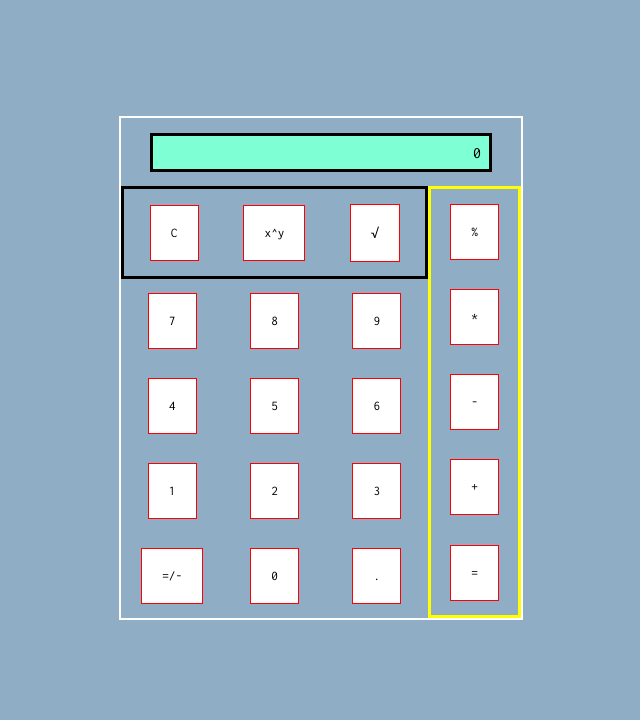
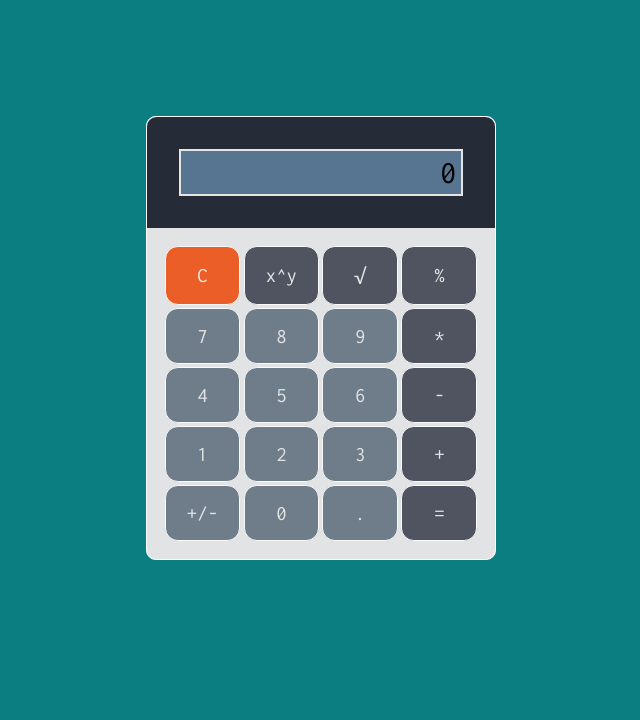
Before and after one commit to mgoncalves3/calculator-v2, a plain HTML site: page index.html in a window 1280 px wide. Shown: the part 250-970 px from the top of the page, without its empty margins (319-959 px from the left). After the commit the page ends 860 px from the top, so only its background shows below. Drawn offline with Linux system fonts and the light colour scheme.

Commit message:
Needs refactoring

```diff
--- a/index.html
+++ b/index.html
@@ -4,10 +4,12 @@
   <meta charset="UTF-8">
   <meta http-equiv="X-UA-Compatible" content="IE=edge">
   <meta name="viewport" content="width=device-width, initial-scale=1.0">
+  <script src="script.js" defer></script>
   <link rel="stylesheet" href="styles.css">
   <link rel="preconnect" href="https://fonts.googleapis.com">
   <link rel="preconnect" href="https://fonts.gstatic.com" crossorigin>
-  <link href="https://fonts.googleapis.com/css2?family=Inconsolata:wght@300;400;700;900&family=Lora:ital@1&display=swap" rel="stylesheet">
+  <link href="https://fonts.googleapis.com/css2?family=Inconsolata:wght@300;400;700;900&family=Lora:ital@1&display=swap"
+    rel="stylesheet">
   <title>The Odin Project \\ Calculator</title>
 </head>
 <body>
@@ -15,9 +17,11 @@
     <p class="sub-title">The Odin Project</p>
     <h1 class="title">Calculator</h1>
   </header>
-
   <div class="wrapper">
+    <div class="display-head">
       <div class="display" id="display">0</div>
+    </div>
+    <div class="button-wrapper">
       <div class="second-functions">
         <button type="button" class="button" id="clear">C</button>
         <button type="button" class="button" id="exponent">x^y</button>
@@ -40,11 +44,16 @@
         <button type="button" class="button number" value="1">1</button>
         <button type="button" class="button number" value="2">2</button>
         <button type="button" class="button number" value="3">3</button>
-      <button type="button" class="button" id="sign" value="sign">=/-</button>
+        <button type="button" class="button" id="sign" value="sign">+/-</button>
         <button type="button" class="button number" id="0" value="0">0</button>
-      <button type="button" class="button" id="point" value="point">.</button>
+        <button type="button" class="button" id="point" value=".">.</button>
       </div>
     </div>
-  <script src="script.js"></script>
+  </div>
+  <div class="copyright">
+    <a href="https://github.com/mgoncalves3"><svg xmlns="http://www.w3.org/2000/svg" width="24" height="24" viewBox="0 0 24 24"><path d="M12 0c-6.626 0-12 5.373-12 12 0 5.302 3.438 9.8 8.207 11.387.599.111.793-.261.793-.577v-2.234c-3.338.726-4.033-1.416-4.033-1.416-.546-1.387-1.333-1.756-1.333-1.756-1.089-.745.083-.729.083-.729 1.205.084 1.839 1.237 1.839 1.237 1.07 1.834 2.807 1.304 3.492.997.107-.775.418-1.305.762-1.604-2.665-.305-5.467-1.334-5.467-5.931 0-1.311.469-2.381 1.236-3.221-.124-.303-.535-1.524.117-3.176 0 0 1.008-.322 3.301 1.23.957-.266 1.983-.399 3.003-.404 1.02.005 2.047.138 3.006.404 2.291-1.552 3.297-1.23 3.297-1.23.653 1.653.242 2.874.118 3.176.77.84 1.235 1.911 1.235 3.221 0 4.609-2.807 5.624-5.479 5.921.43.372.823 1.102.823 2.222v3.293c0 .319.192.694.801.576 4.765-1.589 8.199-6.086 8.199-11.386 0-6.627-5.373-12-12-12z"/></svg></a>
+    <div class="author">Marco Gonçalves</div>
+  </div>
 </body>
+
 </html>
--- a/script.js
+++ b/script.js
@@ -1,3 +1,5 @@
+let newDisplay = [];
+
 let updateDisplay = (e) => {
   let currentDisplay;
   if (result == undefined && defaultState) {
@@ -6,12 +8,13 @@ let updateDisplay = (e) => {
       display.innerText = "0";
       return;
     }
-    currentDisplay = ``;
-  } else {
-    currentDisplay = `${display.innerText}`;
+    // currentDisplay = ``;
   }
   defaultState = false;
-  display.innerText = `${currentDisplay}${e.target.value}`;
+  if (newDisplay.length < 12) {
+    newDisplay.push(e.target.value)
+  }
+  display.innerText = `${newDisplay.join("")}`;
 };
 
 let defaultState = true;
@@ -39,6 +42,7 @@ const reset = () => {
     (num2 = undefined),
     (operation = undefined),
     (result = undefined);
+    (newDisplay = [])
   defaultState = true;
 };
 
@@ -87,7 +91,9 @@ const sqroot = () => {
 }
 
 const getCurrentDisplay = () => {
-  return parseFloat(display.innerText);
+  let current = parseFloat(display.innerText);
+  newDisplay = []
+  return current;
 };
 
 const updateFinalResult = (val) => {
@@ -119,13 +125,12 @@ const changeSign = () => {
   }
 };
 
-const decimalPoint = () => {
-  let currentDisplay = display.innerText;
-
-  if (currentDisplay.includes(".")) {
+function decimalPoint() {
+  if (newDisplay.includes(".")) {
     return;
   }
-  display.innerText += ".";
+  newDisplay.push(".");
+  display.innerText = newDisplay.join("");
   defaultState = false;
 }
 
@@ -143,9 +148,12 @@ function operate (num1, num2, op) {
   if ([...arguments].some(arg => arg === undefined)) return;
 
   let mathResult;
+  let arr = []
   switch (op) {
     case "+":
       mathResult = num1 + num2;
+
+      console.log(arr);
       break;
     case "-":
       mathResult = num1 - num2;
@@ -163,6 +171,7 @@ function operate (num1, num2, op) {
       mathResult = Math.sqrt(num1);
       break;
   }
-  if (!Number.isInteger(mathResult)) return parseFloat(mathResult.toPrecision(8));
+  if (!Number.isInteger(mathResult)) return parseFloat(mathResult.toPrecision(10));
+
   return mathResult;
 }
--- a/styles.css
+++ b/styles.css
@@ -1,7 +1,8 @@
 * {
-  background-color: #90adc6;
+  background-color: #0a7e80;
   font-family: "Inconsolata", "Trebuchet MS", "Lucida Sans Unicode",
     "Lucida Grande", "Lucida Sans", Arial, sans-serif;
+  box-sizing: border-box;
 }
 
 body {
@@ -18,6 +19,7 @@ body {
 
 .title {
   font-size: 3rem;
+  font-weight: 900;
 }
 .sub-title {
   font-family: "Lora", "Times New Roman", Times, serif;
@@ -25,52 +27,122 @@ body {
 }
 
 .wrapper {
-  height: 500px;
-  width: 400px;
-  border: solid white 2px;
-  margin: 100px auto;
-  display: grid;
-  grid-template-areas: "v v v v"
-                       "s s s p"
-                       "m m m p"
-                       "m m m p"
-                       "m m m p"
-                       "m m m p";
+  height: 100%;
+  width: 350px;
+  border: solid white 1px;
+  background-color: #f4f4f4;
+  margin: 1rem auto;
+  border-radius: .6rem;
+}
+
+.display-head {
+  display: flex;
+  justify-content: center;
+  align-items: center;
+  width: 100%;
+  padding: 1rem;
+  grid-area: v;
+  background-color: hsl(220, 20%, 18%);
+  border-top-left-radius: 0.6rem;
+  border-top-right-radius: 0.6rem;
 }
 
 .display {
   text-align: end;
-  grid-area: v;
-  padding: 8px;
-  width: 80%;
-  margin: auto;
-  background-color: aquamarine;
-  border: solid black 3px;
+  padding: 0.3rem;
+  width: 100%;
+  margin: 1rem;
+  background-color: #577590;
+  border: solid #e5e5e5 2px;
+  font-size: 2rem;
+}
+
+.button-wrapper {
+  display: grid;
+  grid-template-areas: "s p"
+                       "m p";
+  padding: 1rem;
+  background-color: #e1e3e4;
+  border-bottom-left-radius: .6rem;
+  border-bottom-right-radius: .6rem;
 }
 
 .primary-functions {
   display: grid;
+  grid-template-rows: repeat(1, 1fr);
+  background-color: inherit;
   grid-area: p;
-  grid-template-rows: repeat(5, 1fr);
-  border: solid yellow 3px;
+}
+
+.primary-functions .button {
+  background-color: #505461;
+  color: #e1e3e4;
 }
 
 .second-functions {
   display: grid;
+  grid-template-columns: repeat(3, 1fr);
   grid-area: s;
-  grid-template-columns: repeat(3, 1fr);
-  border: solid black 3px;
+  background-color: inherit;
+}
+
+.second-functions .button {
+  background-color: #505461;
+  color: #e1e3e4;
 }
 
 .button {
-  margin: auto;
-  border: 0.5px solid red;
-  padding: 20px;
-  background-color: white;
+  margin: 0.1rem;
+  border: 0.5px solid #fafafa;
+  border-radius: .8rem;
+  padding: 1rem;
+  font-size: 1.3rem;
+  color: #e1e3e4;
+}
+
+.button:hover {
+  box-shadow: inset;
+  background-color: #eb5e28;
+  border: 1px solid #eb5e28;
+  transition: all 250ms ease-in-out;
 }
 
 .main-btns {
   display: grid;
+  grid-template-columns: repeat(3, 1fr);
   grid-area: m;
-  grid-template-columns: repeat(3, 1fr);
+  background-color: inherit;
 }
+
+.main-btns .button {
+  background-color: #6f7d8b;
+}
+
+
+#clear {
+  background-color: #eb5e28;
+  color: #f4f4f4;
+}
+
+.copyright {
+  display: flex;
+  margin: 0 auto;
+  width: max-content;
+  gap: .5rem;
+  align-items: center;
+  justify-content: center;
+  font-size: .8rem;
+  color: #111;
+  font-weight: 500;
+  opacity: 0;
+}
+
+.copyright .author {
+  opacity: 1;
+}
+
+.copyright:hover {
+  transform: translateY(-.2rem);
+  transition: all 400ms ease-in-out;
+  opacity: 1;
+}
```
Lines whose indentation alone changed are shown as unchanged.
